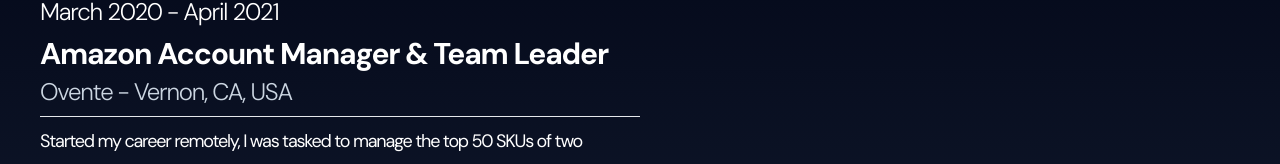
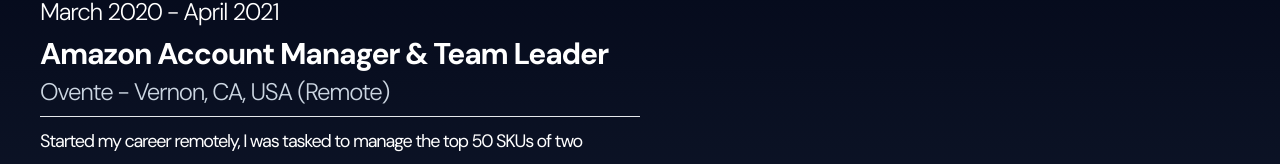
Before and after one commit to ethancreates/ethancreates-portfolio, a Next.js app: page /about in a window 1280 px wide. Shown: the part 2925-3089 px from the top of the page. Built offline with nearby package versions, Linux system fonts and the light colour scheme.

Commit message:
added remote in Ovente exp

```diff
--- a/src/app/about/page.tsx
+++ b/src/app/about/page.tsx
@@ -305,7 +305,7 @@
     date: "March 2020 - April 2021",
     position: "Amazon Account Manager & Team Leader",
     company: "Ovente",
-    location: "Vernon, CA, USA",
+    location: "Vernon, CA, USA (Remote)",
     description: {
       first: `Started my career remotely, I was tasked to manage the top 50 SKUs of two categories in our product lineup. I was also in-charge of two team members to help me cater to all SKUs and improve organic rankings through Listing Optimization, Keyword Research and proper planning for possible promotions.`,
       second: `Speaking of promotions, I was also managing the PPC for these SKUs and improve the overall ranking of the product by targeting well thought-out keywords.`,
```
